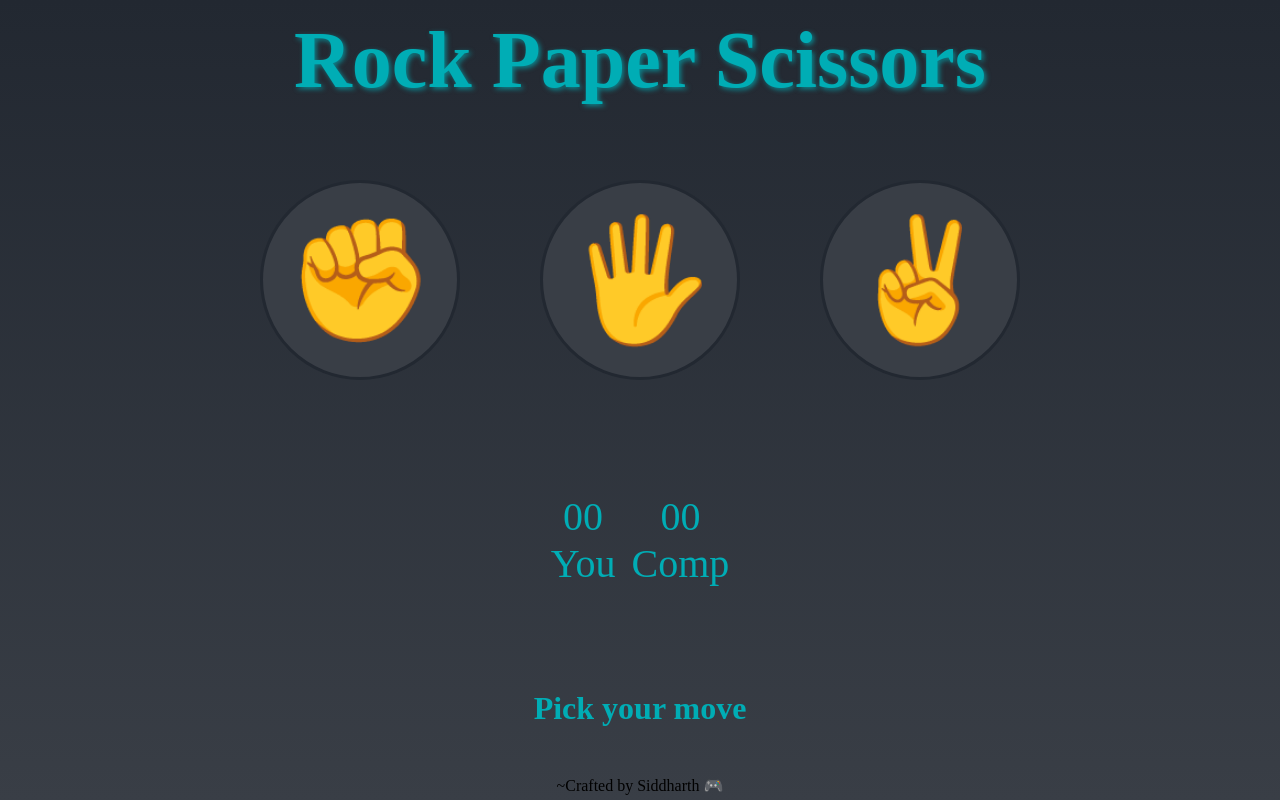
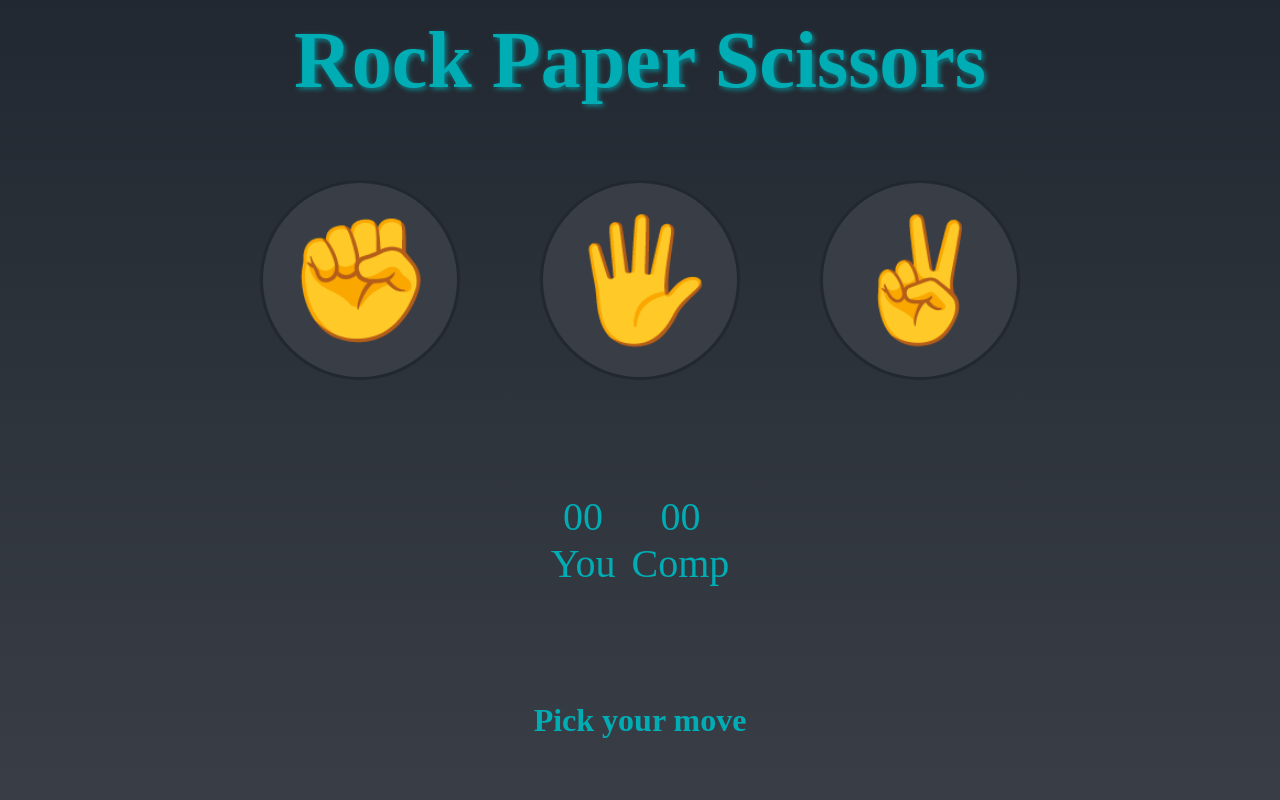
Before and after one commit to siddharthj14/Stone-Paper-Scissors-Game, a plain HTML site: page index.html in a window 1280 px wide. Drawn offline with Linux system fonts and the light colour scheme.

Commit message:
Footer remove + userSelect prop

```diff
--- a/index.html
+++ b/index.html
@@ -30,7 +30,6 @@
       <div class="comp"></div>
       <div class="result">Pick your move</div>
     </div>
-    <div class="footer">~Crafted by Siddharth &#127918; </div>
 
     <script src="index.js"></script>
   </body>
--- a/style.css
+++ b/style.css
@@ -36,6 +36,7 @@ body {
   border: 3px solid #222831;
   background-color: #393e46;
   transition: all 0.3s ease;
+  user-select: none;
 }
 
 .move:hover {
@@ -62,7 +63,7 @@ body {
 }
 
 .result-container {
-  height: 17vh;
+  height: 20vh;
   display: flex;
   justify-content: center;
   align-items: center;
@@ -72,12 +73,6 @@ body {
   font-size: 4vmin;
   font-weight: bold;
   color: #00adb5;
-}
-
-.footer {
-  color: black;
-  text-align: center;
-  height: 3vh;
 }
 
 @media(max-width: 500px) {
```
